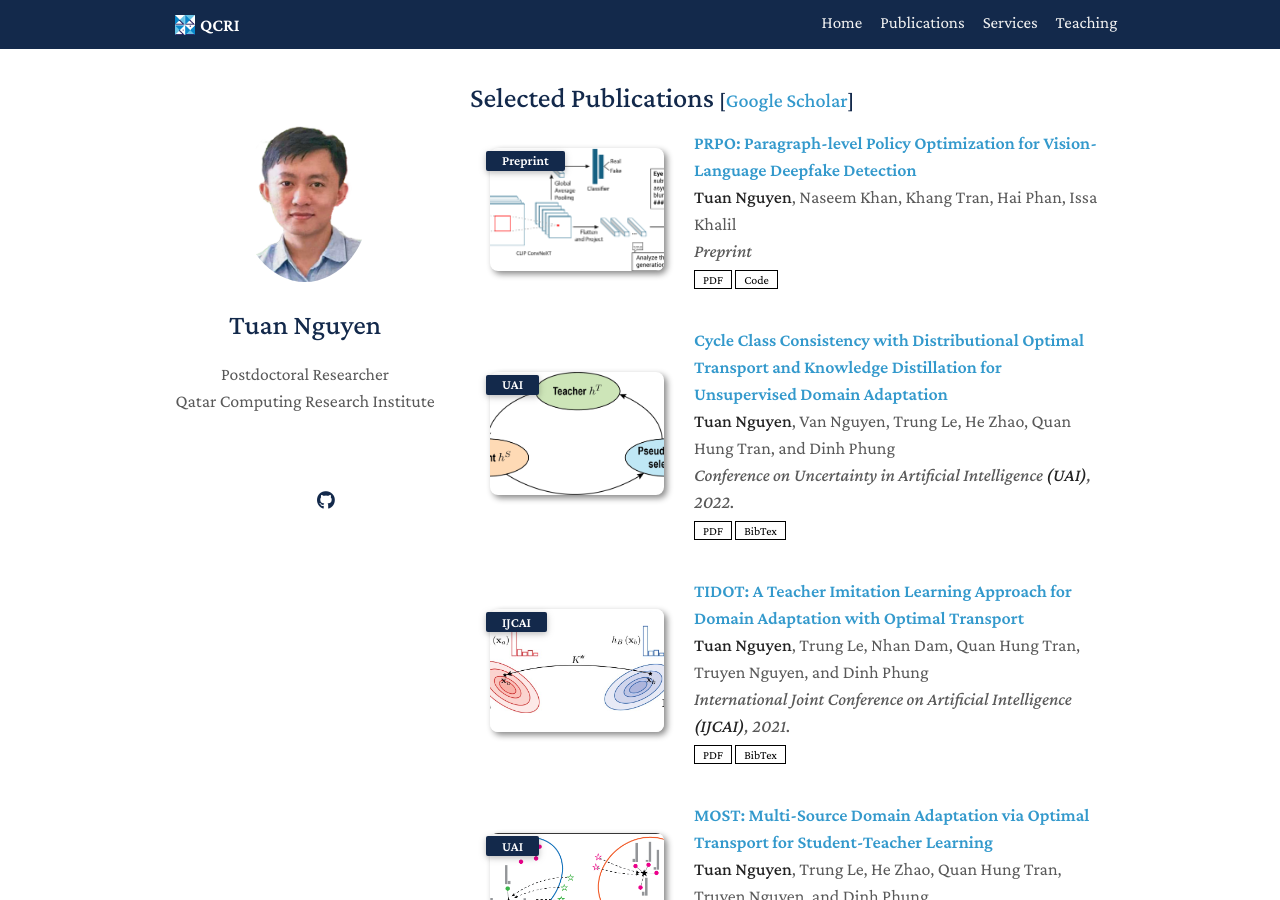
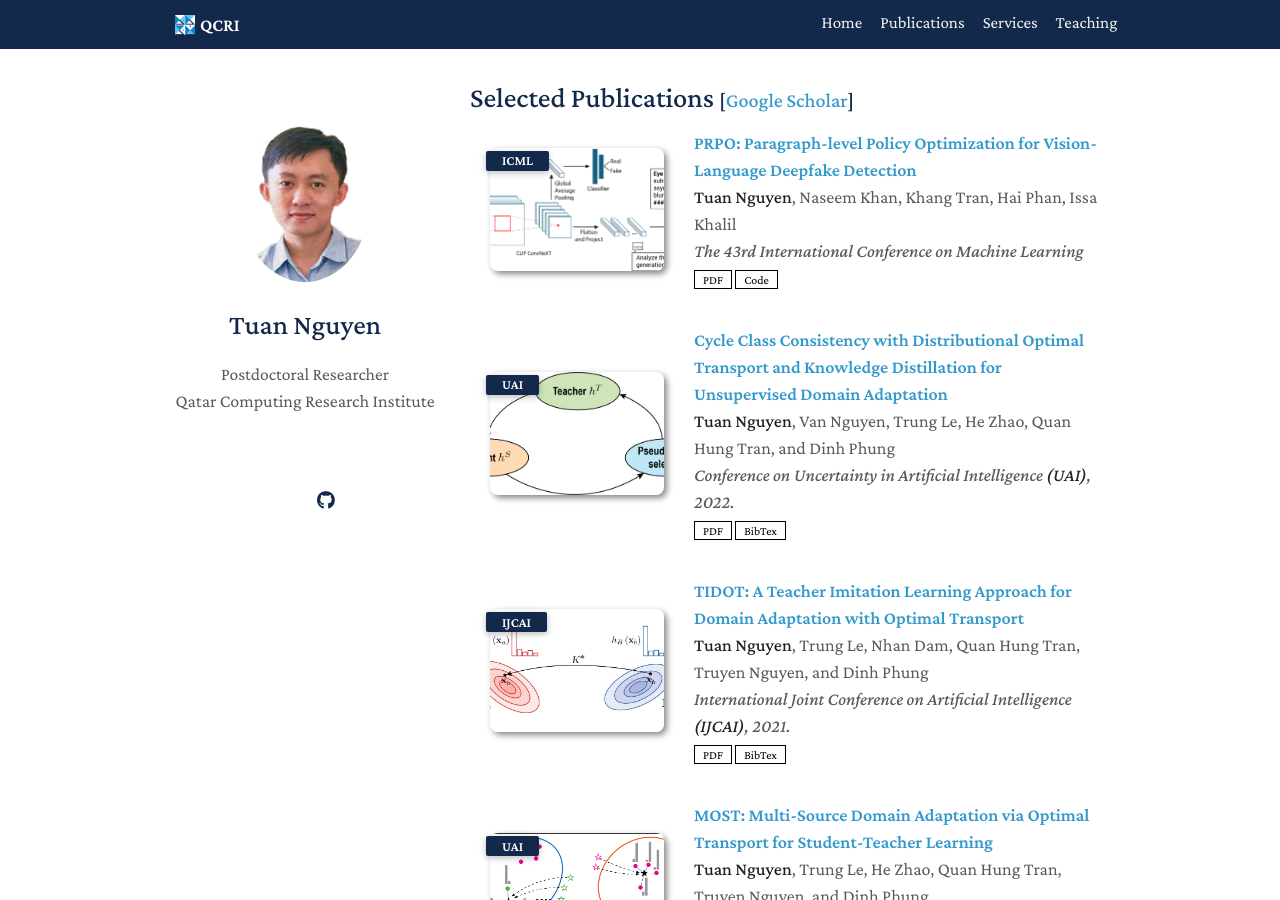
Before and after one commit to tuanrpt/tuanrpt.github.io, a Jekyll site: the page built from publications.md, in a window 1280 px wide and 900 px high. Built offline with Jekyll 4.4.1, drawn with Linux system fonts in a browser that asks for light colours; a style sheet for code colours, icons or effects is not loaded.

Commit message:
Add PRPO paper acceptance to ICML 2026
Update publication from Preprint to ICML 2026 and add news entry.

Co-Authored-By: Claude Sonnet 4.6 <noreply@anthropic.com>

```diff
--- a/_data/publications.yml
+++ b/_data/publications.yml
@@ -2,8 +2,8 @@ main:
 
   - title: "PRPO: Paragraph-level Policy Optimization for Vision-Language Deepfake Detection"
     authors: "<strong>Tuan Nguyen</strong>, Naseem Khan, Khang Tran, Hai Phan, Issa Khalil"
-    conference_short: Preprint
-    conference: Preprint
+    conference_short: ICML
+    conference: The 43rd International Conference on Machine Learning
     pdf: https://openreview.net/pdf?id=PBIHh6ibal
     code: https://github.com/tuanrpt/PRPO
     # bibtex: https://dblp.org/rec/journals/corr/abs-2509-26272.html?view=bibtex
```
Also changed, not shown: _includes/news.md (+5 -0 lines).
